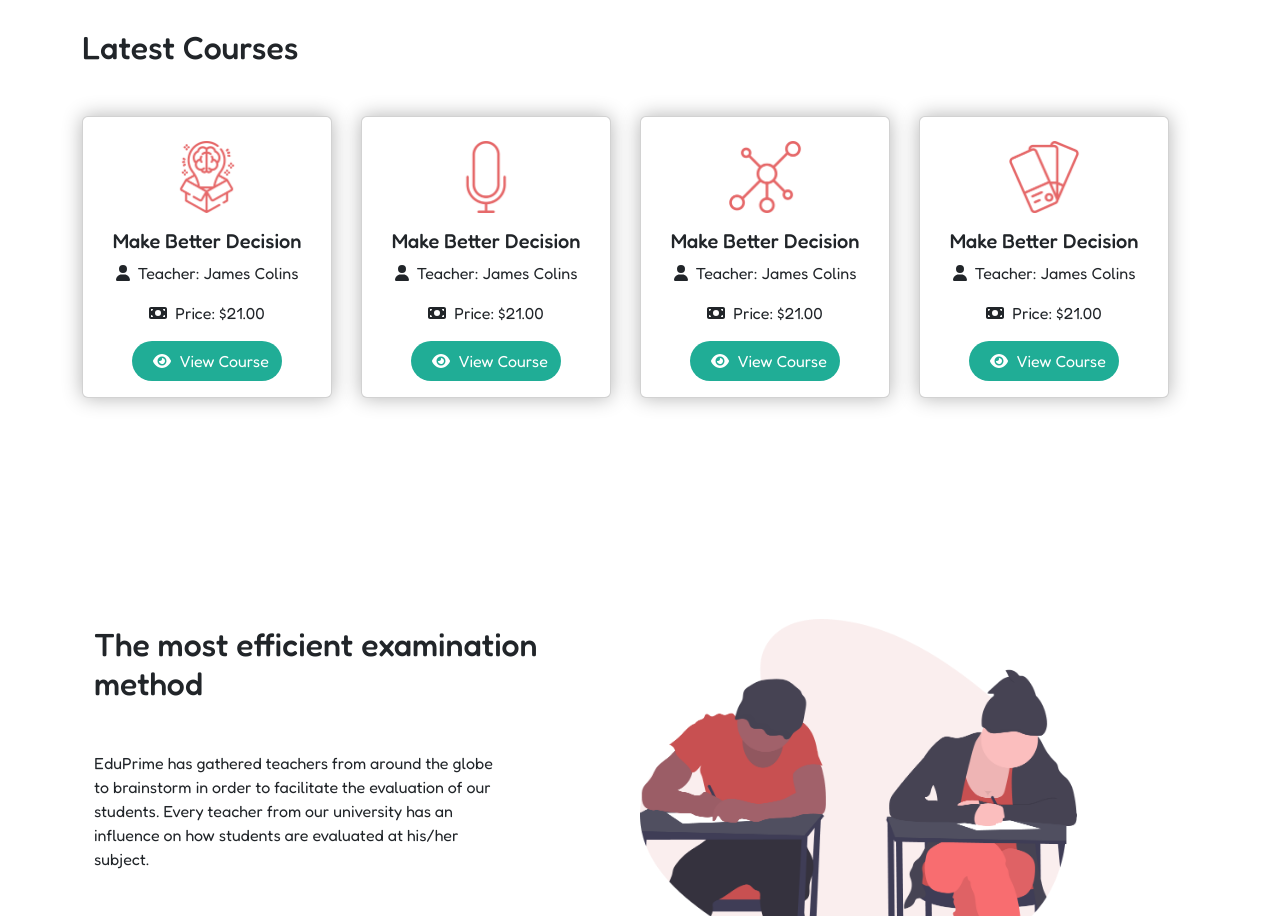
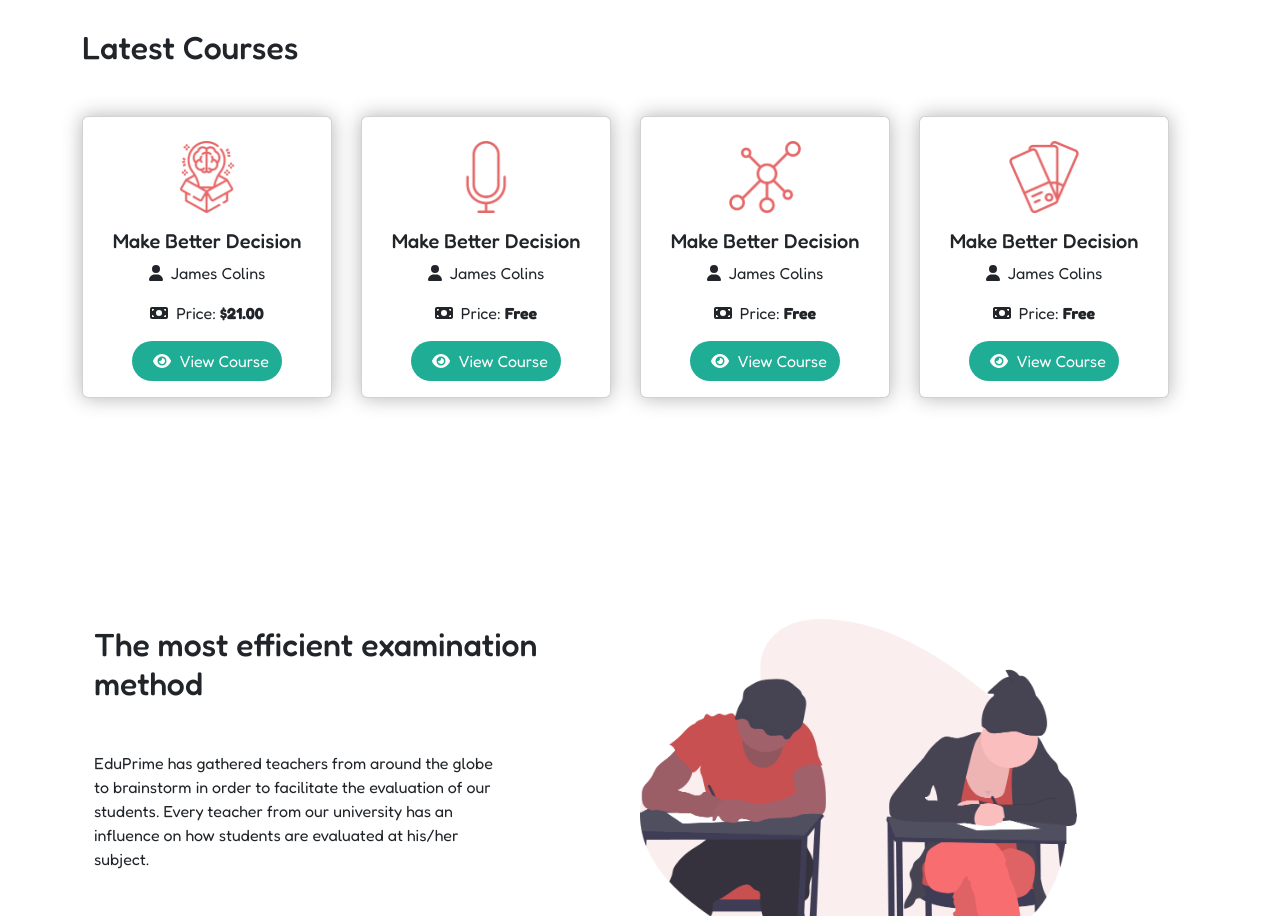
Before and after one commit to MathiasChirivi/proj-html-vuejs, a Vue app: page / in a window 1280 px wide. Shown: the part 3926-4842 px from the top of the page. Built offline with nearby package versions, Linux system fonts and the light colour scheme.

Commit message:
add in store.js

```diff
--- a/src/components/AppSection3.vue
+++ b/src/components/AppSection3.vue
@@ -1,6 +1,12 @@
 <script >
+import { MainSection3 } from '../data/store'
 export default {
     name: "AppSection3",
+    computed: {
+        CardCourse() {
+            return MainSection3.CardCourse;
+        }
+    }
 
 }
 </script>
@@ -11,19 +17,19 @@ export default {
         <div class=" container containerMain ">
             <h2 class="mb-5">Latest Courses</h2>
             <div class="d-flex">
-                <div class="col">
+                <div class="col" v-for="(course, index) in CardCourse">
                     <div class="card h-100 widthCard d-flex align-items-center text-center">
-                        <img src="../assets/img/Decisions-icon.png" class=" mt-4 card-img-top" alt="...">
+                        <img :src="course.img" class=" mt-4 card-img-top" alt="...">
                         <div class="card-body">
-                            <h5 class="card-title">Make Better Decision</h5>
+                            <h5 class="card-title">{{ course.TitleCourse }}</h5>
                             <div class="d-flex flex-column gap-3">
                                 <div class="d-flex justify-content-center align-items-center gap-2">
                                     <font-awesome-icon :icon="['fas', 'user']" />
-                                    <p class="m-0">Teacher: James Colins</p>
+                                    <p class="m-0">{{ course.teacher }}</p>
                                 </div>
                                 <div class="d-flex justify-content-center align-items-center gap-2">
                                     <font-awesome-icon :icon="['fas', 'money-bill']" />
-                                    <p class="m-0">Price: $21.00</p>
+                                    <p class="m-0">Price: <strong class="te">{{ course.price }}</strong></p>
                                 </div>
                             </div>
                             <button class="mt-3 p-2 buttonCards"><font-awesome-icon class="mx-2"
@@ -32,69 +38,7 @@ export default {
                         </div>
                     </div>
                 </div>
-                <div class="col">
-                    <div class="card h-100 widthCard d-flex align-items-center text-center">
-                        <img src="../assets/img/Speaker-icon.png" class=" mt-4 card-img-top" alt="...">
-                        <div class="card-body">
-                            <h5 class="card-title">Make Better Decision</h5>
-                            <div class="d-flex flex-column gap-3">
-                                <div class="d-flex justify-content-center align-items-center gap-2">
-                                    <font-awesome-icon :icon="['fas', 'user']" />
-                                    <p class="m-0">Teacher: James Colins</p>
-                                </div>
-                                <div class="d-flex justify-content-center align-items-center gap-2">
-                                    <font-awesome-icon :icon="['fas', 'money-bill']" />
-                                    <p class="m-0">Price: $21.00</p>
-                                </div>
-                            </div>
-                            <button class="mt-3 p-2 buttonCards"><font-awesome-icon class="mx-2"
-                                    :icon="['fas', 'eye']" />View
-                                Course</button>
-                        </div>
-                    </div>
-                </div>
-                <div class="col">
-                    <div class="card h-100 widthCard d-flex align-items-center text-center">
-                        <img src="../assets/img/Network-icon.png" class=" mt-4 card-img-top" alt="...">
-                        <div class="card-body">
-                            <h5 class="card-title">Make Better Decision</h5>
-                            <div class="d-flex flex-column gap-3">
-                                <div class="d-flex justify-content-center align-items-center gap-2">
-                                    <font-awesome-icon :icon="['fas', 'user']" />
-                                    <p class="m-0">Teacher: James Colins</p>
-                                </div>
-                                <div class="d-flex justify-content-center align-items-center gap-2">
-                                    <font-awesome-icon :icon="['fas', 'money-bill']" />
-                                    <p class="m-0">Price: $21.00</p>
-                                </div>
-                            </div>
-                            <button class="mt-3 p-2 buttonCards"><font-awesome-icon class="mx-2"
-                                    :icon="['fas', 'eye']" />View
-                                Course</button>
-                        </div>
-                    </div>
-                </div>
-                <div class="col">
-                    <div class="card h-100 widthCard d-flex align-items-center text-center">
-                        <img src="../assets/img/Brand-icon.png" class=" mt-4 card-img-top" alt="...">
-                        <div class="card-body">
-                            <h5 class="card-title">Make Better Decision</h5>
-                            <div class="d-flex flex-column gap-3">
-                                <div class="d-flex justify-content-center align-items-center gap-2">
-                                    <font-awesome-icon :icon="['fas', 'user']" />
-                                    <p class="m-0">Teacher: James Colins</p>
-                                </div>
-                                <div class="d-flex justify-content-center align-items-center gap-2">
-                                    <font-awesome-icon :icon="['fas', 'money-bill']" />
-                                    <p class="m-0">Price: $21.00</p>
-                                </div>
-                            </div>
-                            <button class="mt-3 p-2 buttonCards"><font-awesome-icon class="mx-2"
-                                    :icon="['fas', 'eye']" />View
-                                Course</button>
-                        </div>
-                    </div>
-                </div>
+
             </div>
             <div class="container containerMainAfter d-flex ">
                 <div class="left d-flex flex-column justify-content-center">
--- a/src/data/store.js
+++ b/src/data/store.js
@@ -77,6 +77,36 @@ export const Main = reactive({
             description: "Learning from world-leading academics and practitioners, you’ll not only receive an outstanding grounding in the theory of law, but you will be able to understand how those principles are applied in practice through a range of student-led activities and competitions.",
             display: 'none'
         }
+    ]
+})
+
+
+export const MainSection3 = reactive({
+    CardCourse: [
+        {
+            img: "../src/assets/img/Decisions-icon.png",
+            TitleCourse: "Make Better Decision",
+            teacher: "James Colins",
+            price: "$21.00",
+        },
+        {
+            img: "../src/assets/img/Speaker-icon.png",
+            TitleCourse: "Make Better Decision",
+            teacher: "James Colins",
+            price: "Free"
+        },
+        {
+            img: "../src/assets/img/Network-icon.png",
+            TitleCourse: "Make Better Decision",
+            teacher: "James Colins",
+            price: "Free"
+        },
+        {
+            img: "../src/assets/img/Brand-icon.png",
+            TitleCourse: "Make Better Decision",
+            teacher: "James Colins",
+            price: "Free"
+        },
     ]
 })
 
```
Also changed, not shown: src/components/AppSection2.vue (+0 -12 lines).
